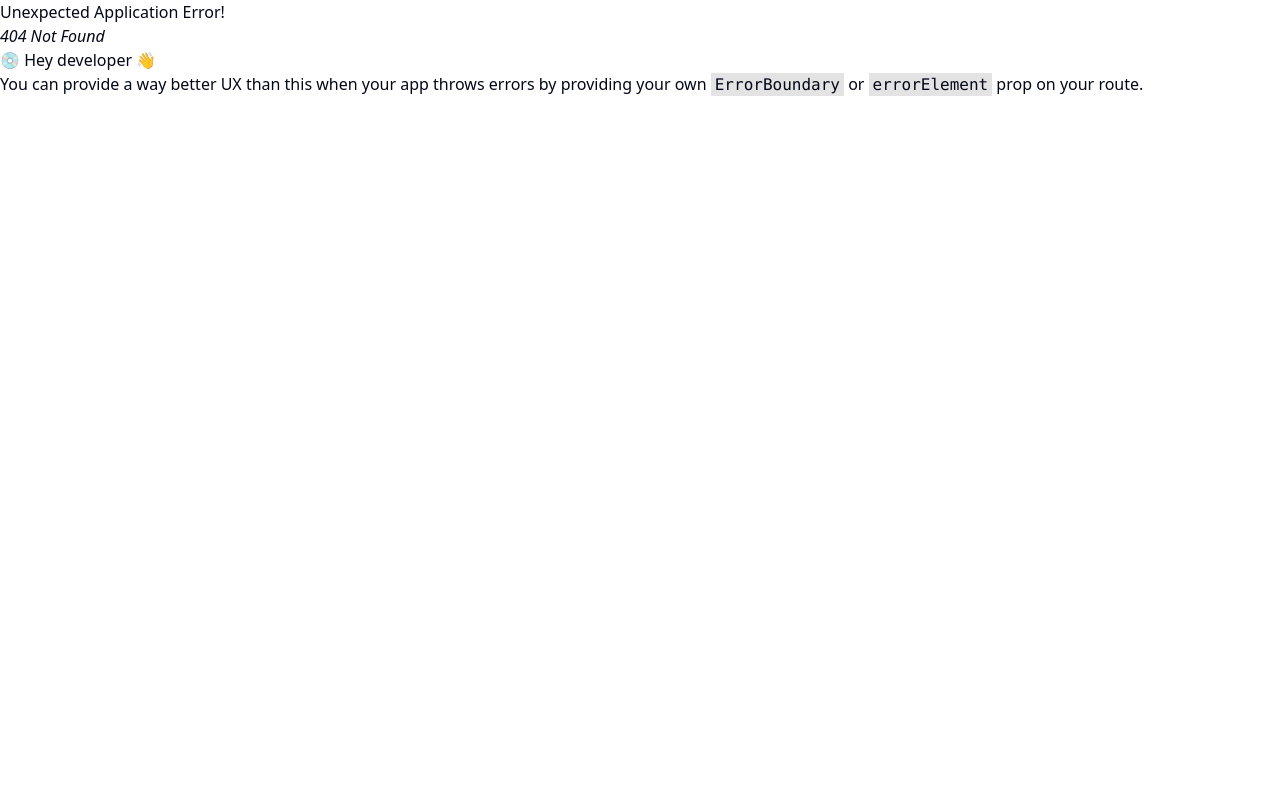
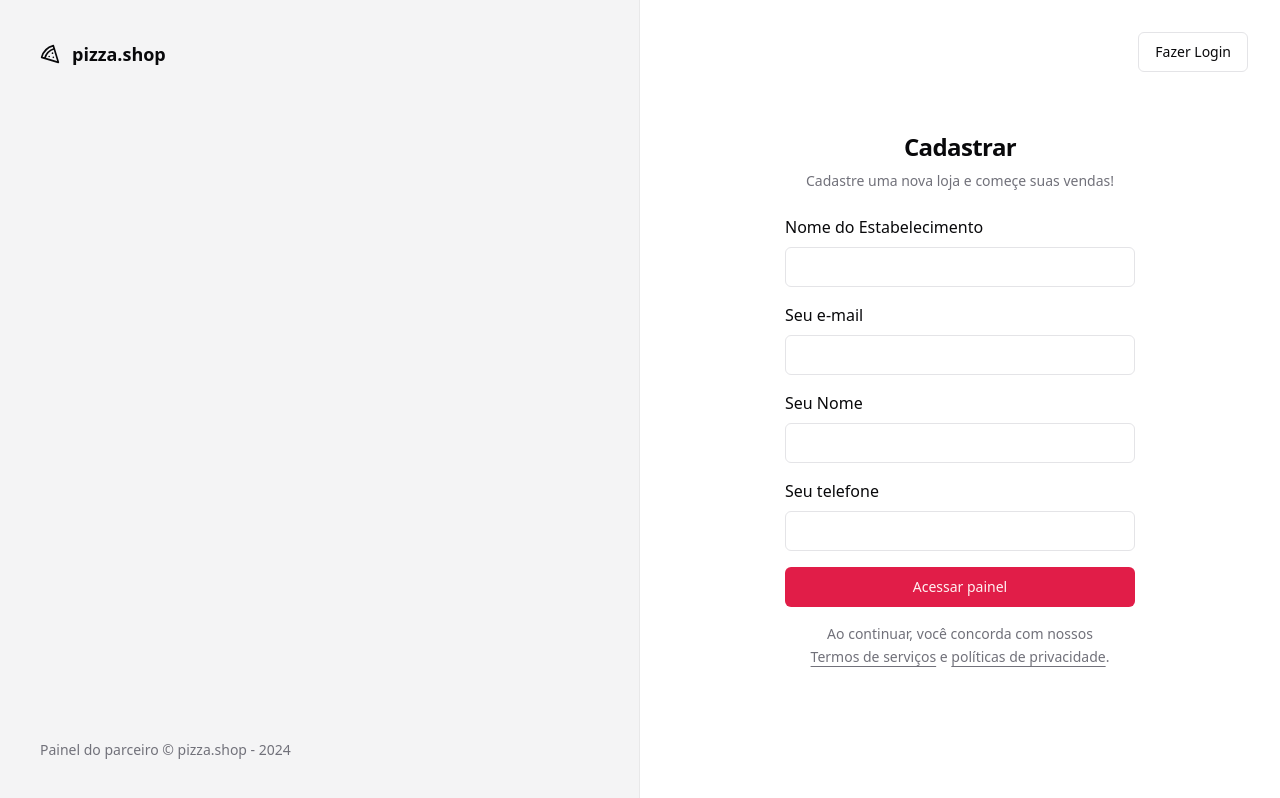
Before and after one commit to GabrielLopes001/pizzashop, a React (Vite) app: page /sing-up in a window 1280 px wide. Before the commit this address had no page. Built offline with nearby package versions, Linux system fonts and the light colour scheme.

Commit message:
Pages: SingIn and SingUp

```diff
--- a/src/App.tsx
+++ b/src/App.tsx
@@ -2,6 +2,7 @@ import './global.css'
 
 import { Helmet, HelmetProvider } from 'react-helmet-async'
 import { RouterProvider } from 'react-router-dom'
+import { Toaster } from 'sonner'
 
 import { router } from './routes'
 
@@ -9,6 +10,7 @@ export function App() {
   return (
     <HelmetProvider>
       <Helmet titleTemplate="%s | pizza.shop" />
+      <Toaster richColors />
       <RouterProvider router={router} />
     </HelmetProvider>
   )
--- /dev/null
+++ b/src/components/ui/input.tsx
@@ -0,0 +1,24 @@
+import * as React from 'react'
+
+import { cn } from '@/lib/utils'
+
+export type InputProps = React.InputHTMLAttributes<HTMLInputElement>
+
+const Input = React.forwardRef<HTMLInputElement, InputProps>(
+  ({ className, type, ...props }, ref) => {
+    return (
+      <input
+        type={type}
+        className={cn(
+          'flex h-10 w-full rounded-md border border-input bg-background px-3 py-2 text-sm ring-offset-background file:border-0 file:bg-transparent file:text-sm file:font-medium placeholder:text-muted-foreground focus-visible:outline-none focus-visible:ring-2 focus-visible:ring-ring focus-visible:ring-offset-2 disabled:cursor-not-allowed disabled:opacity-50',
+          className,
+        )}
+        ref={ref}
+        {...props}
+      />
+    )
+  },
+)
+Input.displayName = 'Input'
+
+export { Input }
--- /dev/null
+++ b/src/components/ui/label.tsx
@@ -0,0 +1,24 @@
+import * as LabelPrimitive from '@radix-ui/react-label'
+import { cva, type VariantProps } from 'class-variance-authority'
+import * as React from 'react'
+
+import { cn } from '@/lib/utils'
+
+const labelVariants = cva(
+  'text-sm font-medium leading-none peer-disabled:cursor-not-allowed peer-disabled:opacity-70',
+)
+
+const Label = React.forwardRef<
+  React.ElementRef<typeof LabelPrimitive.Root>,
+  React.ComponentPropsWithoutRef<typeof LabelPrimitive.Root> &
+    VariantProps<typeof labelVariants>
+>(({ className, ...props }, ref) => (
+  <LabelPrimitive.Root
+    ref={ref}
+    className={cn(labelVariants(), className)}
+    {...props}
+  />
+))
+Label.displayName = LabelPrimitive.Root.displayName
+
+export { Label }
--- a/src/global.css
+++ b/src/global.css
@@ -2,67 +2,52 @@
 @tailwind components;
 @tailwind utilities;
 
+
+
 @layer base {
   :root {
     --background: 0 0% 100%;
-    --foreground: 222.2 84% 4.9%;
-
+    --foreground: 240 10% 3.9%;
     --card: 0 0% 100%;
-    --card-foreground: 222.2 84% 4.9%;
-
+    --card-foreground: 240 10% 3.9%;
     --popover: 0 0% 100%;
-    --popover-foreground: 222.2 84% 4.9%;
-
-    --primary: 222.2 47.4% 11.2%;
-    --primary-foreground: 210 40% 98%;
-
-    --secondary: 210 40% 96.1%;
-    --secondary-foreground: 222.2 47.4% 11.2%;
-
-    --muted: 210 40% 96.1%;
-    --muted-foreground: 215.4 16.3% 46.9%;
-
-    --accent: 210 40% 96.1%;
-    --accent-foreground: 222.2 47.4% 11.2%;
-
+    --popover-foreground: 240 10% 3.9%;
+    --primary: 346.8 77.2% 49.8%;
+    --primary-foreground: 355.7 100% 97.3%;
+    --secondary: 240 4.8% 95.9%;
+    --secondary-foreground: 240 5.9% 10%;
+    --muted: 240 4.8% 95.9%;
+    --muted-foreground: 240 3.8% 46.1%;
+    --accent: 240 4.8% 95.9%;
+    --accent-foreground: 240 5.9% 10%;
     --destructive: 0 84.2% 60.2%;
-    --destructive-foreground: 210 40% 98%;
-
-    --border: 214.3 31.8% 91.4%;
-    --input: 214.3 31.8% 91.4%;
-    --ring: 222.2 84% 4.9%;
-
+    --destructive-foreground: 0 0% 98%;
+    --border: 240 5.9% 90%;
+    --input: 240 5.9% 90%;
+    --ring: 346.8 77.2% 49.8%;
     --radius: 0.5rem;
   }
 
   .dark {
-    --background: 222.2 84% 4.9%;
-    --foreground: 210 40% 98%;
-
-    --card: 222.2 84% 4.9%;
-    --card-foreground: 210 40% 98%;
-
-    --popover: 222.2 84% 4.9%;
-    --popover-foreground: 210 40% 98%;
-
-    --primary: 210 40% 98%;
-    --primary-foreground: 222.2 47.4% 11.2%;
-
-    --secondary: 217.2 32.6% 17.5%;
-    --secondary-foreground: 210 40% 98%;
-
-    --muted: 217.2 32.6% 17.5%;
-    --muted-foreground: 215 20.2% 65.1%;
-
-    --accent: 217.2 32.6% 17.5%;
-    --accent-foreground: 210 40% 98%;
-
+    --background: 20 14.3% 4.1%;
+    --foreground: 0 0% 95%;
+    --card: 24 9.8% 10%;
+    --card-foreground: 0 0% 95%;
+    --popover: 0 0% 9%;
+    --popover-foreground: 0 0% 95%;
+    --primary: 346.8 77.2% 49.8%;
+    --primary-foreground: 355.7 100% 97.3%;
+    --secondary: 240 3.7% 15.9%;
+    --secondary-foreground: 0 0% 98%;
+    --muted: 0 0% 15%;
+    --muted-foreground: 240 5% 64.9%;
+    --accent: 12 6.5% 15.1%;
+    --accent-foreground: 0 0% 98%;
     --destructive: 0 62.8% 30.6%;
-    --destructive-foreground: 210 40% 98%;
-
-    --border: 217.2 32.6% 17.5%;
-    --input: 217.2 32.6% 17.5%;
-    --ring: 212.7 26.8% 83.9%;
+    --destructive-foreground: 0 85.7% 97.3%;
+    --border: 240 3.7% 15.9%;
+    --input: 240 3.7% 15.9%;
+    --ring: 346.8 77.2% 49.8%;
   }
 }
 
--- a/src/pages/_layout/auth.tsx
+++ b/src/pages/_layout/auth.tsx
@@ -1,11 +1,20 @@
+import { Pizza } from 'lucide-react'
 import { Outlet } from 'react-router-dom'
 
 export function AuthLayout() {
   return (
-    <div>
-      <h1>Autenticação</h1>
+    <div className="grid min-h-screen grid-cols-2">
+      <div className="flex h-full flex-col justify-between border-r border-foreground/5 bg-muted p-10 text-muted-foreground">
+        <div className="flex items-center gap-3 text-lg text-foreground">
+          <Pizza className="h-5 w-5" />
+          <span className="font-semibold">pizza.shop</span>
+        </div>
+        <footer className="text-sm">
+          Painel do parceiro &copy; pizza.shop - {new Date().getFullYear()}
+        </footer>
+      </div>
 
-      <div>
+      <div className="relative flex flex-col items-center justify-center">
         <Outlet />
       </div>
     </div>
--- a/src/pages/auth/sing-in.tsx
+++ b/src/pages/auth/sing-in.tsx
@@ -1,10 +1,66 @@
+import { Label } from '@radix-ui/react-label'
 import { Helmet } from 'react-helmet-async'
+import { useForm } from 'react-hook-form'
+import { Link } from 'react-router-dom'
+import { toast } from 'sonner'
+import { z } from 'zod'
+
+import { Button } from '@/components/ui/button'
+import { Input } from '@/components/ui/input'
+
+const singInFrom = z.object({
+  email: z.string().email(),
+})
+
+type SingInForm = z.infer<typeof singInFrom>
 
 export function SingIn() {
+  const {
+    register,
+    handleSubmit,
+    formState: { isSubmitting },
+  } = useForm<SingInForm>()
+
+  function handleSingIn(data: SingInForm) {
+    console.log(data)
+
+    toast.success('Enviamos um link de autenticação para o seu email.', {
+      action: {
+        label: 'Reenviar',
+        onClick: () => handleSingIn(data),
+      },
+    })
+  }
+
   return (
     <>
       <Helmet title="Login" />
-      <div>Login</div>
+      <div className="p-8">
+        <Button variant="outline" asChild className=" absolute right-8 top-8">
+          <Link to="/sing-up">Novo estabelecimento</Link>
+        </Button>
+        <div className="flex w-[350px] flex-col justify-center gap-6">
+          <div className="flex flex-col gap-2 text-center">
+            <h1 className="text-2xl font-semibold tracking-tight">
+              Acessar Painel
+            </h1>
+            <p className="text-sm text-muted-foreground">
+              Acompanhe suas vendas pelo painel do parceiro!
+            </p>
+          </div>
+
+          <form onSubmit={handleSubmit(handleSingIn)} className="space-y-4">
+            <div className="space-y-2">
+              <Label>Seu e-mail</Label>
+              <Input id="email" className="w-full" {...register('email')} />
+            </div>
+
+            <Button disabled={isSubmitting} type="submit" className="w-full">
+              Acessar painel
+            </Button>
+          </form>
+        </div>
+      </div>
     </>
   )
 }
--- /dev/null
+++ b/src/pages/auth/sing-up.tsx
@@ -0,0 +1,106 @@
+import { Label } from '@radix-ui/react-label'
+import { Helmet } from 'react-helmet-async'
+import { useForm } from 'react-hook-form'
+import { Link, useNavigate } from 'react-router-dom'
+import { toast } from 'sonner'
+import { z } from 'zod'
+
+import { Button } from '@/components/ui/button'
+import { Input } from '@/components/ui/input'
+
+const singUpFrom = z.object({
+  restaurantName: z.string(),
+  managerName: z.string(),
+  phone: z.string(),
+  email: z.string().email(),
+})
+
+type SingUpForm = z.infer<typeof singUpFrom>
+
+export function SingUp() {
+  const {
+    register,
+    handleSubmit,
+    formState: { isSubmitting },
+  } = useForm<SingUpForm>()
+  const navigate = useNavigate()
+
+  function handleSingUp(data: SingUpForm) {
+    try {
+      console.log(data)
+
+      toast.success('Restaurante cadastrado com sucesso', {
+        action: {
+          label: 'Login',
+          onClick: () => navigate('/sing-in'),
+        },
+      })
+    } catch (error) {
+      toast.error('Erro ao cadastrar restaurante,')
+    }
+  }
+
+  return (
+    <>
+      <Helmet title="Cadastro" />
+      <div className="p-8">
+        <Button variant="outline" asChild className=" absolute right-8 top-8">
+          <Link to="/sing-in">Fazer Login</Link>
+        </Button>
+        <div className="flex w-[350px] flex-col justify-center gap-6">
+          <div className="flex flex-col gap-2 text-center">
+            <h1 className="text-2xl font-semibold tracking-tight">Cadastrar</h1>
+            <p className="text-sm text-muted-foreground">
+              Cadastre uma nova loja e começe suas vendas!
+            </p>
+          </div>
+
+          <form onSubmit={handleSubmit(handleSingUp)} className="space-y-4">
+            <div className="space-y-2">
+              <Label>Nome do Estabelecimento</Label>
+              <Input
+                id="restaurantName"
+                className="w-full"
+                {...register('restaurantName')}
+              />
+            </div>
+            <div className="space-y-2">
+              <Label>Seu e-mail</Label>
+              <Input id="email" className="w-full" {...register('email')} />
+            </div>
+
+            <div className="space-y-2">
+              <Label>Seu Nome</Label>
+              <Input
+                id="managerName"
+                className="w-full"
+                {...register('managerName')}
+              />
+            </div>
+
+            <div className="space-y-2">
+              <Label>Seu telefone</Label>
+              <Input id="phone" className="w-full" {...register('phone')} />
+            </div>
+
+            <Button disabled={isSubmitting} type="submit" className="w-full">
+              Acessar painel
+            </Button>
+
+            <p className="px-6 text-center text-sm leading-relaxed text-muted-foreground">
+              Ao continuar, você concorda com nossos{' '}
+              <a href="" className="underline underline-offset-4">
+                Termos de serviços
+              </a>{' '}
+              e{' '}
+              <a href="" className="underline underline-offset-4">
+                políticas de privacidade
+              </a>
+              .
+            </p>
+          </form>
+        </div>
+      </div>
+    </>
+  )
+}
--- a/src/routes.tsx
+++ b/src/routes.tsx
@@ -5,6 +5,7 @@ import { SingIn } from '@/pages/auth/sing-in'
 
 import { AppLayout } from './pages/_layout/app'
 import { AuthLayout } from './pages/_layout/auth'
+import { SingUp } from './pages/auth/sing-up'
 
 export const router = createBrowserRouter([
   {
@@ -26,6 +27,10 @@ export const router = createBrowserRouter([
         path: '/sing-in',
         element: <SingIn />,
       },
+      {
+        path: '/sing-up',
+        element: <SingUp />,
+      },
     ],
   },
 ])
```
Also changed, not shown: package.json (+6 -1 lines), src/components/ui/button.tsx (+21 -21 lines), 1 other file (tests, documents, lock files or other folders).
